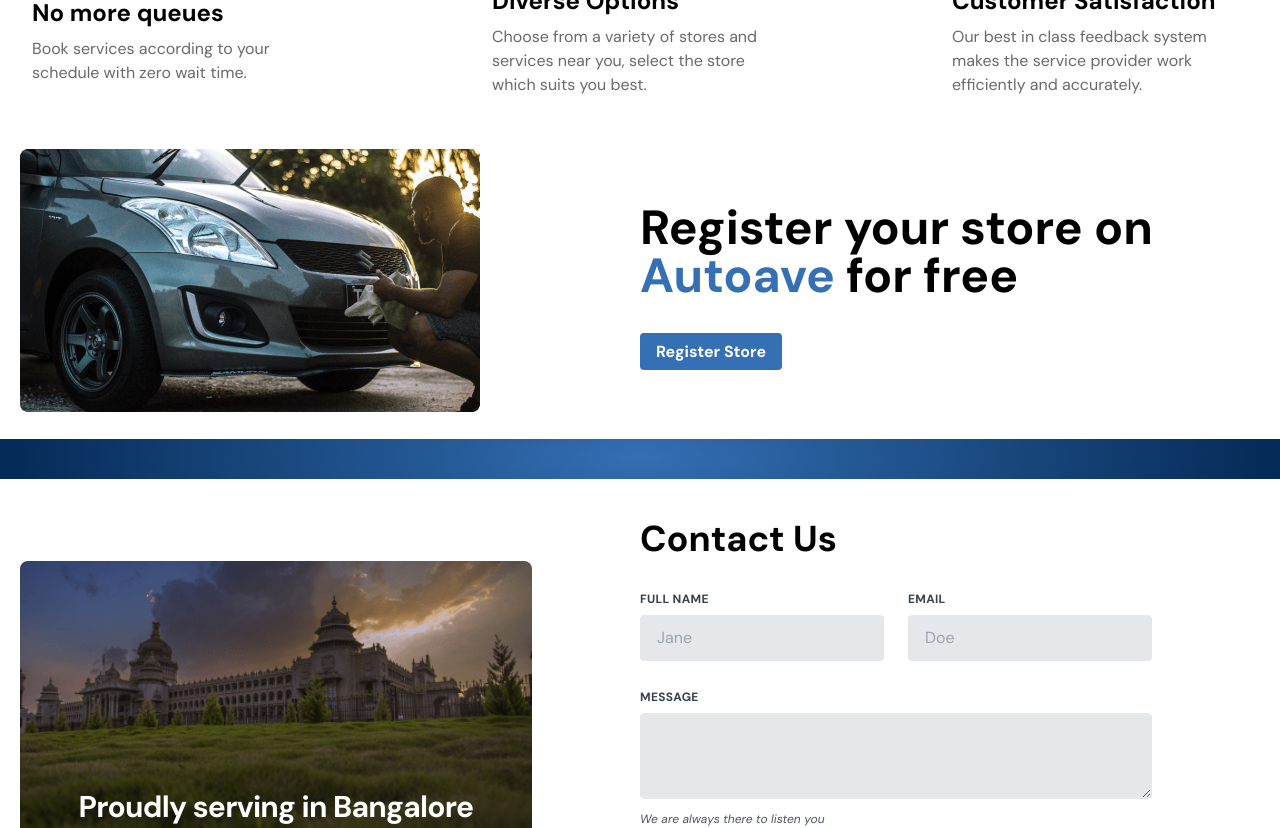
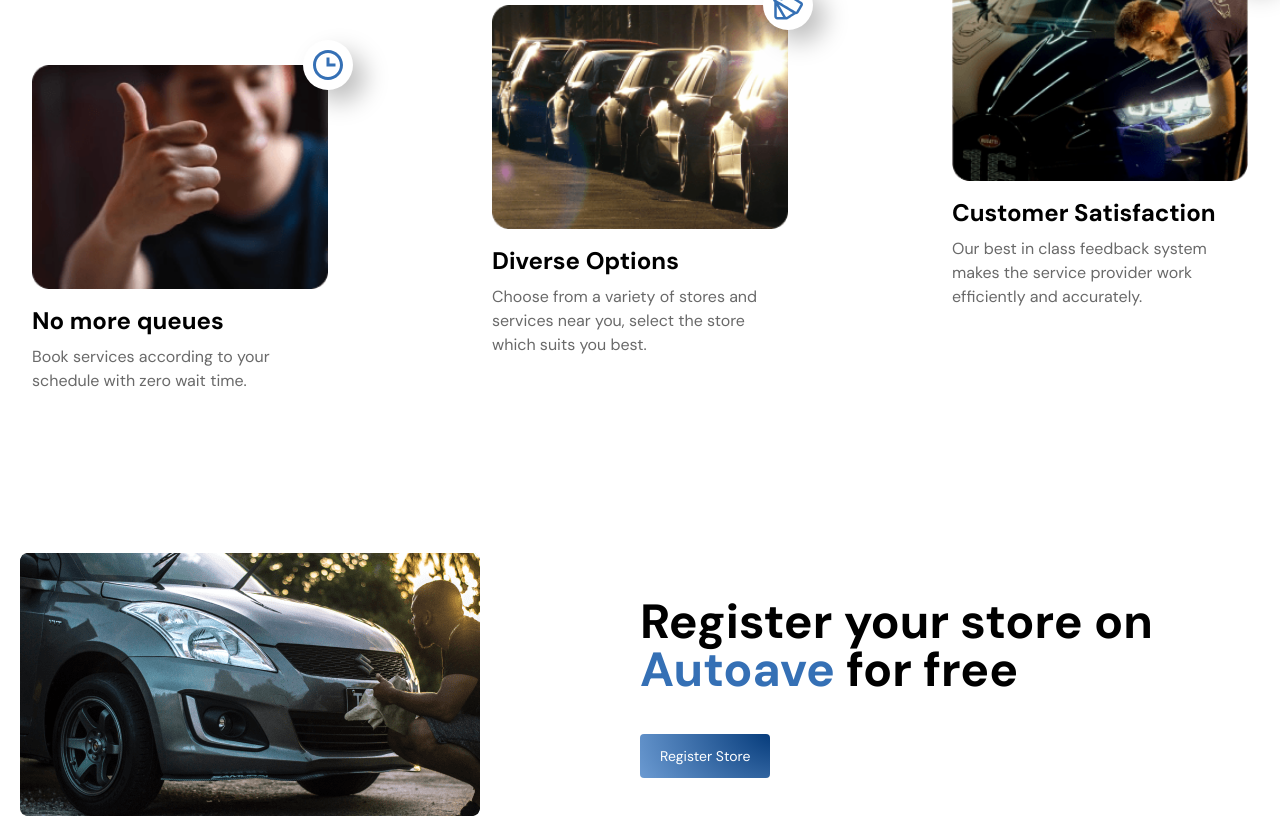
Before and after one commit to auto-ave/landing-page, a Next.js app: page / in a window 1280 px wide. Shown: the part 2320-3148 px from the top of the page. Built offline with nearby package versions, Linux system fonts and the light colour scheme.

Commit message:
SOme more chnges

```diff
--- a/components/Forms/ContactUsform/index.js
+++ b/components/Forms/ContactUsform/index.js
@@ -28,7 +28,7 @@
                     </div>
                     <div className="flex flex-wrap -mx-3">
                         <div className="w-full px-3 text-right">
-                            <button className="flex-shrink-0 transition-all bg-primary hover:bg-secondary hover:text-black text-sm text-white py-3 px-5 rounded" type="button">
+                            <button className="flex-shrink-0 transition-all bg-primary hover:text-black text-sm text-white py-3 px-5 rounded" type="button">
                                 Send Message
                             </button>
                         </div>
--- a/components/LandingPage/AboutUs/index.js
+++ b/components/LandingPage/AboutUs/index.js
@@ -4,7 +4,7 @@
 export default function AboutUs(){
     return (
         <>
-            <div className="container max-w-7xl p-5">
+            <div className="container max-w-7xl p-5 mb-5 md:mb-32">
                 <div className="flex flex-wrap justify-between items-center">
                     <div className="md:flex-1 p-3">
                         <h2 className="text-3xl md:text-4xl lg:text-6xl mb-5">
--- a/components/LandingPage/RegisterStore/index.js
+++ b/components/LandingPage/RegisterStore/index.js
@@ -6,7 +6,7 @@
 export default function RegisterStore() {
     return (
         <>
-            <div className="container max-w-7xl p-5">
+            <div className="container max-w-7xl p-5 py-32">
                 <div className="flex items-center">
                     <div className="md:flex-1">
                         <div>
@@ -20,9 +20,9 @@
                             </h4>
                             <div className="">
                                 <a href={ROUTES.REGISTER_STORE}>
-                                    <div className="inline bg-primary text-white font-bold rounded py-2 px-4 ">
+                                    <button className="flex-shrink-0 transition-all bg-primary hover:text-white text-sm text-white py-3 px-5 rounded " style={{ background: "radial-gradient(178.69% 362.78% at 107.07% -9.42%, #003676 0%, #A0CCFF 100%)" }}>
                                         Register Store
-                                    </div>
+                                    </button>
                                 </a>
                             </div>
                         </div>
--- a/components/LandingPage/WhyUs/index.js
+++ b/components/LandingPage/WhyUs/index.js
@@ -10,13 +10,12 @@
                 </h2>
                 <div className="flex flex-wrap justify-between items-center">
                     {LANDING_WHY_US.map((item, index) => {
-                        const className = `md:flex-1 p-3 max-w-xs mt-${item.marginTop}`
                         return (
-                            <div className={className} key={item.key}>
+                            <div className={`md:flex-1 p-3 max-w-xs`} key={item.key} style={{ marginTop: `${item.marginTop}rem` }}>
                                 <div className="mb-4 relative pt-56">
                                     <Image src={item.image} layout="fill" objectFit="contain" alt={`why us ${index}`} />
                                     <div className="icon-container absolute flex align-middle justify-center">
-                                        <Image src={item.icon} alt={`Why us icon ${index}`} />
+                                        <Image src={item.icon} alt={`Why us icon ${index}`} priority />
                                     </div>
                                 </div>
                                 <div>
--- a/tailwind.config.js
+++ b/tailwind.config.js
@@ -12,6 +12,7 @@
                 primary: "#3570B5",
                 secondary: "#6DB0FF",
                 tertiary: "#F8F8F8",
+                gradient: "radial-gradient(178.69% 362.78% at 107.07% -9.42%, #003676 0%, #A0CCFF 100%)",
             },
             fontFamily: {
                 sans: ["DM Sans", ...defaultTheme.fontFamily.sans],
--- a/utils/contants/landing_page.js
+++ b/utils/contants/landing_page.js
@@ -13,7 +13,7 @@
         'description': 'Book services according to your schedule with zero wait time.',
         'image': queuesImage,
         'icon': clockIcon,
-        'marginTop': '11',
+        'marginTop': '12',
     },
     {
         'key': 'whyus2',
@@ -21,7 +21,7 @@
         'description': 'Choose from a variety of stores and services near you, select the store which suits you best.',
         'image': diverseOptionsImage,
         'icon': tagsIcon,
-        'marginTop': '15',
+        'marginTop': '6',
     },
     {
         'key': 'whyus3',
@@ -29,6 +29,6 @@
         'description': 'Our best in class feedback system makes the service provider work efficiently and accurately.',
         'image':customerSatisfactionImage,
         'icon': smileIcon,
-        'marginTop': '10',
+        'marginTop': '0',
     },
 ]
```
Also changed, not shown: 1 other file (tests, documents, lock files or other folders).
